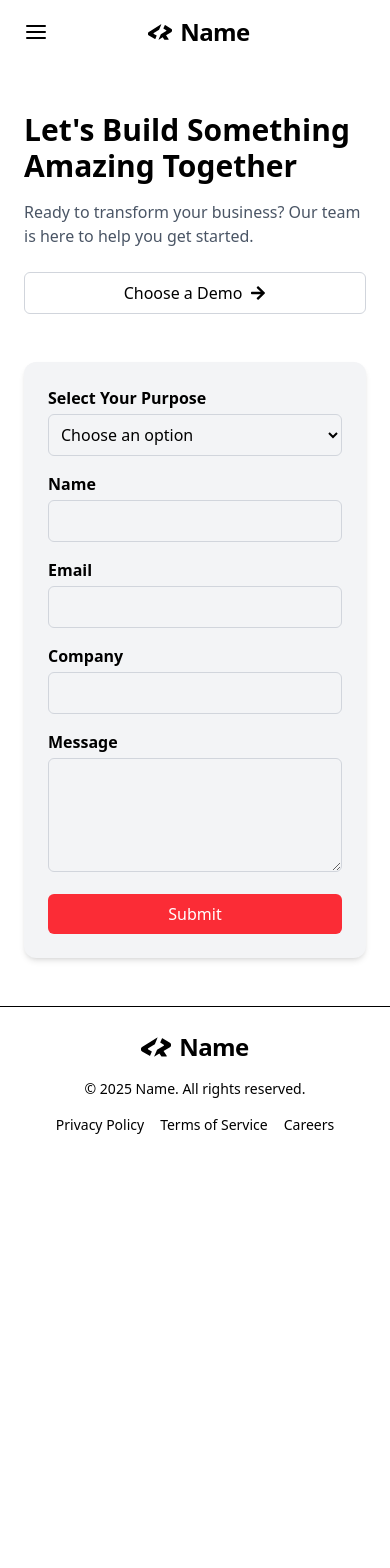
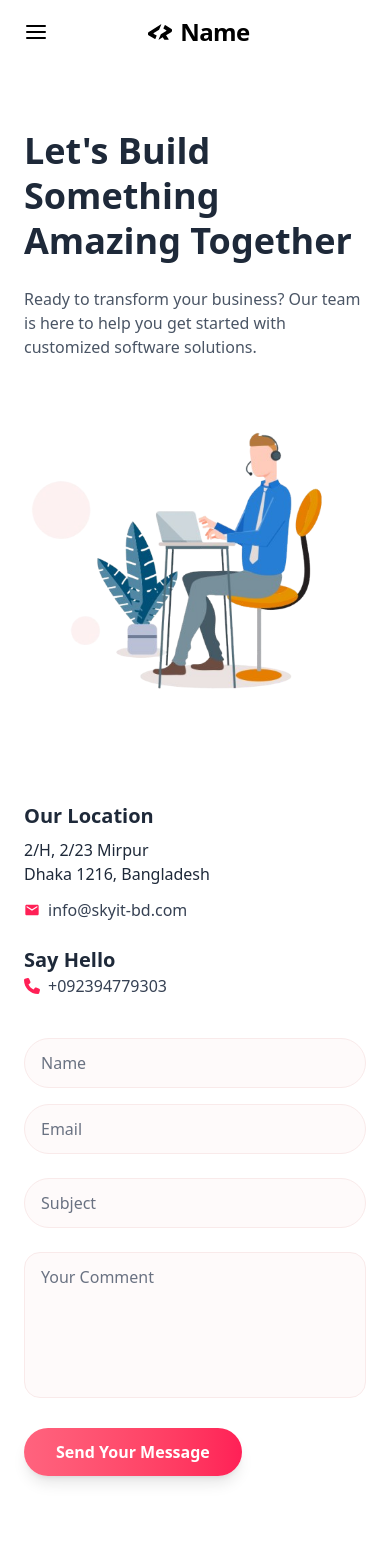
Before and after one commit to Muhtadi23/organization, a Next.js app: page /contact in a window 390 px wide. Shown: the top 1568 px of the page. Before the commit the page ends 1159 px from the top, so only its background shows below. Built offline with nearby package versions, Linux system fonts and the light colour scheme.

Commit message:
contact page updated

```diff
--- a/package.json
+++ b/package.json
@@ -9,6 +9,7 @@
     "lint": "next lint"
   },
   "dependencies": {
+    "lucide-react": "^0.487.0",
     "motion": "^12.5.0",
     "next": "15.2.2",
     "react": "^19.0.0",
--- a/src/app/(pages)/contact/page.jsx
+++ b/src/app/(pages)/contact/page.jsx
@@ -1,89 +1,91 @@
+import Image from 'next/image';
 import React from 'react';
-import { FaArrowRight, FaPhone } from 'react-icons/fa';
+import { MdEmail } from "react-icons/md";
+import { FaPhone } from "react-icons/fa6";
 
 const page = () => {
     return (
-        <div className='w-full py-12 md:py-24 lg:py-32 xl:py-48 grid grid-cols-1 md:grid-cols-2 gap-12 px-6 md:px-12 lg:px-24'>
-            {/* Left Section */}
-            <div className='flex flex-col justify-center space-y-6'>
-                <div className="space-y-4">
-                    <h1 className='text-3xl font-bold sm:text-5xl xl:text-6xl'>Let's Build Something Amazing Together</h1>
-                    <p className='max-w-[600px] md:text-xl text-gray-600'>
-                        Ready to transform your business? Our team is here to help you get started.
+        <div className="w-full py-16 px-6 md:px-12 bg-white text-gray-800">
+            {/* Top Section with heading and image */}
+            <div className='grid grid-cols-1 md:grid-cols-2 gap-12 items-center max-w-6xl mx-auto'>
+                <div className="space-y-6">
+                    <h1 className="text-4xl md:text-5xl xl:text-6xl font-bold leading-tight">
+                        Let's Build Something Amazing Together
+                    </h1>
+                    <p className="max-w-xl text-gray-600 md:text-lg">
+                        Ready to transform your business? Our team is here to help you get started with customized software solutions.
                     </p>
                 </div>
-                <div className="flex flex-col gap-2 min-[400px]:flex-row">
-                    <button className="flex items-center justify-center gap-2 px-4 py-2 border border-gray-300 rounded-md hover:bg-gray-200 transition">
-                        Choose a Demo <FaArrowRight className="h-4 w-4" />
-                    </button>
+
+                <div className="flex justify-center">
+                    <Image
+                        src="/contact.png"
+                        width={600}
+                        height={600}
+                        alt="Contact Us"
+                        className="w-full max-w-md object-contain"
+                        priority
+                    />
                 </div>
             </div>
 
-            {/* Form Section */}
-            <div className='bg-gray-100 p-6 md:p-8 rounded-xl shadow-md'>
-                <form className="space-y-4">
-                    {/* Purpose Selection */}
+            {/* Contact Section */}
+            <div className="w-full max-w-6xl mx-auto grid grid-cols-1 md:grid-cols-2 gap-10 py-16">
+                {/* Left Info Box */}
+                <div className="space-y-6">
                     <div>
-                        <label className="block font-bold mb-1">Select Your Purpose</label>
-                        <select className="w-full p-2 border border-gray-300 rounded-md focus:outline-none focus:ring-2 focus:ring-red-500">
-                            <option selected>Choose an option</option>
-                            <option>Web Development</option>
-                            <option>Software Development</option>
-                            <option>Mobile App Development</option>
-                            <option>Digital Marketing</option>
-                        </select>
+                        <h4 className='text-xl font-semibold mb-2'>Our Location</h4>
+                        <p>2/H, 2/23 Mirpur<br />Dhaka 1216, Bangladesh</p>
+                        <p className='flex items-center gap-2 mt-3 text-gray-700'>
+                            <MdEmail className="text-rose-500" /> info@skyit-bd.com
+                        </p>
                     </div>
 
-                    {/* Name & Email */}
-                    <div className='grid grid-cols-1 md:grid-cols-2 gap-4'>
-                        <div>
-                            <label className="block font-bold mb-1">Name</label>
-                            <input
-                                type="text"
-                                name="name"
-                                className="w-full p-2 border border-gray-300 rounded-md focus:outline-none focus:ring-2 focus:ring-red-500"
-                                required
-                            />
-                        </div>
-                        <div>
-                            <label className="block font-bold mb-1">Email</label>
-                            <input
-                                type="email"
-                                name="email"
-                                className="w-full p-2 border border-gray-300 rounded-md focus:outline-none focus:ring-2 focus:ring-red-500"
-                                required
-                            />
-                        </div>
+                    <div>
+                        <h4 className='text-xl font-semibold mt-6'>Say Hello</h4>
+                        <p className='flex items-center gap-2 text-gray-700'>
+                            <FaPhone className="text-rose-500" /> +092394779303
+                        </p>
                     </div>
+                </div>
 
-                    {/* Company Name */}
-                    <div>
-                        <label className="block font-bold mb-1">Company</label>
+                {/* Contact Form */}
+                <form className="space-y-6">
+                    <div className="grid grid-cols-1 md:grid-cols-2 gap-4">
                         <input
                             type="text"
-                            name="company"
-                            className="w-full p-2 border border-gray-300 rounded-md focus:outline-none focus:ring-2 focus:ring-red-500"
+                            placeholder="Name"
+                            className="bg-[#fefafa] w-full px-4 py-3 rounded-full border border-[#f9eaea] placeholder:text-gray-500 focus:outline-none focus:ring-2 focus:ring-rose-200"
+                            required
+                        />
+                        <input
+                            type="email"
+                            placeholder="Email"
+                            className="bg-[#fefafa] w-full px-4 py-3 rounded-full border border-[#f9eaea] placeholder:text-gray-500 focus:outline-none focus:ring-2 focus:ring-rose-200"
                             required
                         />
                     </div>
 
-                    {/* Message Section */}
-                    <div>
-                        <label className="block font-bold mb-1">Message</label>
-                        <textarea
-                            name="message"
-                            className="w-full p-2 border border-gray-300 rounded-md focus:outline-none focus:ring-2 focus:ring-red-500"
-                            rows="4"
-                            required
-                        ></textarea>
-                    </div>
+                    <input
+                        type="text"
+                        placeholder="Subject"
+                        className="bg-[#fefafa] w-full px-4 py-3 rounded-full border border-[#f9eaea] placeholder:text-gray-500 focus:outline-none focus:ring-2 focus:ring-rose-200"
+                        required
+                    />
 
-                    {/* Submit Button */}
-                    <div className="mt-4">
-                        <button type="submit" className="w-full bg-red-500 text-white py-2 rounded-md hover:bg-red-600 transition">
-                            Submit
-                        </button>
-                    </div>
+                    <textarea
+                        placeholder="Your Comment"
+                        rows={5}
+                        className="bg-[#fefafa] w-full px-4 py-3 rounded-2xl border border-[#f9eaea] placeholder:text-gray-500 resize-none focus:outline-none focus:ring-2 focus:ring-rose-200"
+                        required
+                    ></textarea>
+
+                    <button
+                        type="submit"
+                        className="bg-gradient-to-r from-rose-400 to-rose-500 text-white font-semibold px-8 py-3 rounded-full shadow-lg hover:shadow-xl transition-all duration-300"
+                    >
+                        Send Your Message
+                    </button>
                 </form>
             </div>
         </div>
--- a/src/app/(pages)/home/page.jsx
+++ b/src/app/(pages)/home/page.jsx
@@ -8,11 +8,10 @@ import React from 'react';
 const Homepage = () => {
     return (
         <div>
-            <h2>Deployment Check</h2>
             <Banner />
-            <About />
+            {/* <About /> */}
+            <OurServices />
             <BestFeatures />
-            <OurServices />
             <Products />
         </div>
     );
--- a/src/app/components/HomepageComp/About.jsx
+++ b/src/app/components/HomepageComp/About.jsx
@@ -4,7 +4,8 @@ import Image from 'next/image';
 
 const About = () => {
     return (
-        <div className="py-10 bg-gray-50">
+        <div className="w-full py-12 md:py-24 lg:py-32 xl:py-48 bg-gray-50">
+            <div>
                 <SectionTitle heading="WHO WE ARE" />
                 <div className="py-12 grid lg:grid-cols-2 sm:grid-cols-1 items-center justify-between gap-8 mx-auto">
                     <div className="space-y-5">
@@ -32,6 +33,7 @@ const About = () => {
                     </div>
                 </div>
             </div>
+        </div>
     );
 };
 
--- a/src/app/components/HomepageComp/Banner.jsx
+++ b/src/app/components/HomepageComp/Banner.jsx
@@ -4,7 +4,7 @@ import { FaArrowRight, FaCheckCircle } from "react-icons/fa";
 const Banner = () => {
     return (
         <div>
-            <section className="w-full py-12 md:py-24 lg:py-32 xl:py-48">
+            <section className="w-full py-12 md:py-24 lg:py-32 xl:py-48 ">
                 <div className="px-4 md:px-6">
                     <div className="grid gap-6 lg:grid-cols-[1fr_400px] lg:gap-12 xl:grid-cols-[1fr_600px]">
                         {/* Left Content Section */}
@@ -30,7 +30,7 @@ const Banner = () => {
 
                         {/* Right Code Editor UI */}
                         <div className="flex items-center justify-center">
-                            <div className="relative w-full h-[350px] md:h-[400px] lg:h-[500px] rounded-lg overflow-hidden shadow-2xl shadow-primary/20 border border-border/50 bg-gray-900">
+                            <div className="relative w-full h-[350px] md:h-[400px] lg:h-[500px] overflow-hidden shadow-2xl shadow-primary/20 border border-border/50 bg-gray-900">
                                 {/* Background Gradient */}
                                 <div className="absolute inset-0 bg-gradient-to-br from-gray-800 via-gray-900 to-black opacity-80"></div>
 
--- a/src/app/components/HomepageComp/BestFeatures.jsx
+++ b/src/app/components/HomepageComp/BestFeatures.jsx
@@ -1,62 +1,74 @@
-import React from 'react';
-import { FaCode, FaDatabase, FaLock, FaGlobe, FaBolt, FaCommentDots } from "react-icons/fa";
-import SectionTitle from '../SharedComp/SectionTitle';
-
+import {
+    Store,
+    BarChart3,
+    Users,
+    ShoppingCart,
+    Settings,
+    Headphones
+} from "lucide-react";
+import SectionTitle from "../SharedComp/SectionTitle";
 
 const BestFeatures = () => {
 
     const cardData = [
         {
-            icon: <FaCode className="h-10 w-10 text-primary" />,
-            title: "Developer Tools",
-            description: "Powerful APIs, SDKs, and integrations to build and customize your applications."
+            icon: <Store className="h-10 w-10 text-primary" />,
+            title: "Point of Sale (POS)",
+            description:
+                "Optimize your in-store sales with a user-friendly POS system that supports multiple payment methods, tracks inventory in real-time, generates receipts, and provides detailed sales analytics for smarter business decisions."
         },
         {
-            icon: <FaDatabase className="h-10 w-10 text-primary" />,
-            title: "Data Management",
-            description: "Secure, scalable data storage with advanced analytics and reporting capabilities."
+            icon: <BarChart3 className="h-10 w-10 text-primary" />,
+            title: "Enterprise Resource Planning (ERP)",
+            description:
+                "Seamlessly connect finance, human resources, procurement, inventory, and other departments with a centralized ERP system. Gain full visibility into operations, automate workflows, and boost productivity across your organization."
         },
         {
-            icon: <FaLock className="h-10 w-10 text-primary" />,
-            title: "Enterprise Security",
-            description: "Industry-leading security protocols to protect your data and applications."
+            icon: <Users className="h-10 w-10 text-primary" />,
+            title: "Customer Relationship Management (CRM)",
+            description:
+                "Build stronger customer relationships by managing contacts, tracking interactions, automating marketing efforts, and monitoring sales pipelines. Our CRM system empowers your team to deliver personalized customer experiences at scale."
         },
         {
-            icon: <FaGlobe className="h-10 w-10 text-primary" />,
-            title: "Global Infrastructure",
-            description: "Deploy your applications globally with our distributed network infrastructure."
+            icon: <ShoppingCart className="h-10 w-10 text-primary" />,
+            title: "E-Commerce Solutions",
+            description:
+                "Launch and grow your online store with a feature-rich e-commerce platform. Manage products, orders, payments, promotions, and shipping all in one place. Integrate with third-party tools to scale your business globally."
         },
         {
-            icon: <FaBolt className="h-10 w-10 text-primary" />,
-            title: "AI-Powered Insights",
-            description: "Leverage machine learning and AI to gain valuable insights from your data."
+            icon: <Settings className="h-10 w-10 text-primary" />,
+            title: "Custom Software Development",
+            description:
+                "We develop tailored software solutions to meet your specific business challenges. Whether it's automating internal processes or building customer-facing applications, our development team delivers scalable, secure, and modern systems."
         },
         {
-            icon: <FaCommentDots className="h-10 w-10 text-primary" />,
-            title: "24/7 Support",
-            description: "Dedicated support team available around the clock to help you succeed."
+            icon: <Headphones className="h-10 w-10 text-primary" />,
+            title: "Dedicated Support",
+            description:
+                "Our expert support team is available 24/7 to assist you with troubleshooting, updates, and technical guidance. We’re committed to ensuring your systems run smoothly so you can focus on growing your business."
         }
     ];
 
-
     return (
-        <div className='p-4'>
+        <div className="p-4">
             <SectionTitle
                 heading="Everything You Need to Succeed"
-                subHeading="Our platform provides all the tools you need to build, deploy, and scale your applications.">
-            </SectionTitle>
-            <div className="mx-auto grid lg:grid-cols-3 md:grid-cols-2 sm:grid-cols-1 gap-4 py-12">
+                subHeading="Our platform provides all the tools you need to build, deploy, and scale your applications."
+            />
+            <div className="mx-auto grid lg:grid-cols-3 md:grid-cols-2 sm:grid-cols-1 gap-6 py-12">
                 {cardData.map((card, index) => (
                     <div
                         key={index}
-                        className="group relative overflow-hidden rounded-lg border p-6 transition-all hover:-translate-y-1"
+                        className="group relative flex flex-col justify-between h-full rounded-lg border p-6 transition-all hover:-translate-y-1"
                     >
-                        <div className="absolute top-0 right-0 h-20 w-20"></div>
-                        <div className="mb-4 flex items-center gap-2">
-                            {card.icon}
-                            <h3 className="text-xl font-bold">{card.title}</h3>
+                        <div>
+                            <div className="mb-4 flex items-center gap-2">
+                                {card.icon}
+                                <h3 className="text-xl font-bold">{card.title}</h3>
+                            </div>
+                            <p className="text-sm text-gray-600">{card.description}</p>
                         </div>
-                        <p className="">{card.description}</p>
+                        <div className="mt-6 h-1 w-16 bg-primary rounded-full group-hover:w-24 transition-all duration-300"></div>
                     </div>
                 ))}
             </div>
--- a/src/app/components/HomepageComp/OurServices.jsx
+++ b/src/app/components/HomepageComp/OurServices.jsx
@@ -28,8 +28,7 @@ const services = [
 
 const OurServices = () => {
     return (
-        <div className='p-4'>
-
+        <div className='p-4 bg-gray-50'>
             <section className="w-full py-12 md:py-24 lg:py-32">
                 <div className="px-4 md:px-6">
                 <SectionTitle heading="Our Core Services" subHeading="Comprehensive solutions to power your digital transformation"></SectionTitle>
--- a/src/app/components/HomepageComp/Products.jsx
+++ b/src/app/components/HomepageComp/Products.jsx
@@ -36,13 +36,13 @@ const Products = () => {
             <SectionTitle heading="Our Products" />
 
             {/* Product Grid */}
-            <div className="grid grid-cols-1 sm:grid-cols-2 lg:grid-cols-3 gap-6 px-4 max-w-7xl mx-auto py-10">
+            <div className="grid grid-cols-1 sm:grid-cols-2 lg:grid-cols-3 gap-6 px-4 mx-auto py-10">
                 {products.map((product, index) => (
                     <div
                         key={index}
                         className="bg-white shadow-lg rounded-2xl overflow-hidden transition-transform duration-300 hover:scale-105"
                     >
-                        <div className="relative w-full h-48">
+                        <div className="relative w-full h-60">
                             <img
                                 src={product.image}
                                 alt={product.title}
--- a/src/app/components/SharedComp/Navbar.jsx
+++ b/src/app/components/SharedComp/Navbar.jsx
@@ -17,7 +17,6 @@ export default function Navbar() {
         { href: "/projects", label: "Projects" },
         { href: "/company", label: "Company" },
         { href: "/contact", label: "Contact" },
-        { href: "/training", label: "Training" },
     ]
 
     return (
```
Also changed, not shown: public/contact.png (added), 1 other file (tests, documents, lock files or other folders). Lines whose indentation alone changed are shown as unchanged.
